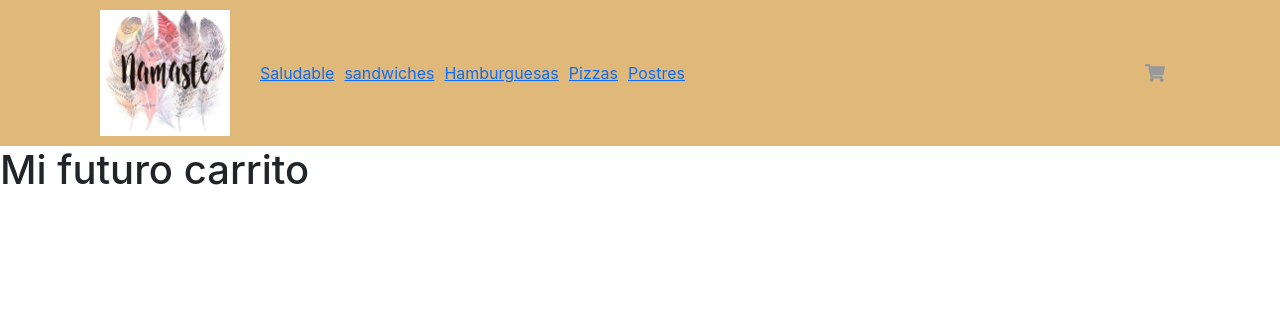
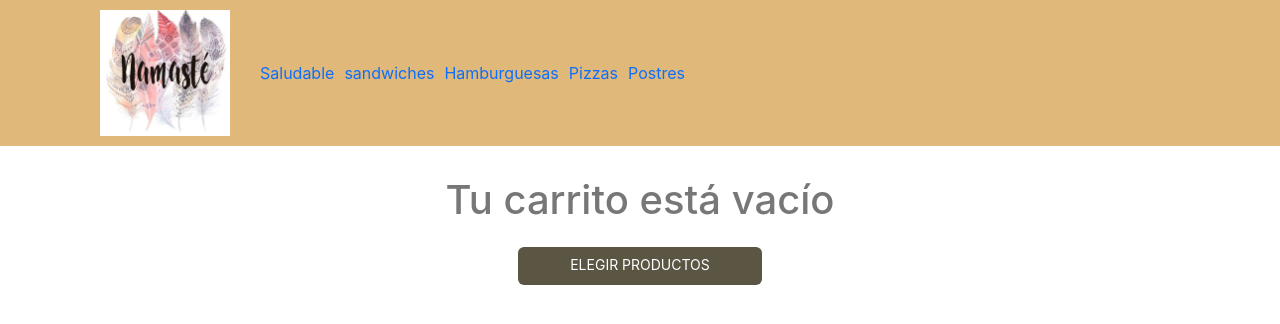
Before and after one commit to cgm11/namastestore_garciamontoya, a React (Create React App) app: page /cart in a window 1280 px wide. Shown: the top 324 px of the page. Built offline with nearby package versions, Linux system fonts and the light colour scheme.

Commit message:
new cart component

```diff
--- a/src/components/CartContainer/CartContainer.jsx
+++ b/src/components/CartContainer/CartContainer.jsx
@@ -1,7 +1,52 @@
 import React from "react";
+import { useContext } from "react";
+import { MdDeleteOutline } from "react-icons/md";
+
+import { CartContext } from "../../context/CartContex";
+import { Link } from "react-router-dom";
+import styles from "./styles.module.css";
 
 const CartContainer = () => {
-    return(<h1>Mi futuro carrito</h1>)
-}
+  const { cart, removeItem, clear, total } = useContext(CartContext);
+  return (
+    <div>
+      {cart.length > 0 ? (
+        <div className={styles.cartContainer}>
+          <h1>Tus compras</h1>
+          {cart.map((item) => (
+            <div className={styles.itemContainer} key={item.skuId}>
+              <img src={item.image} alt={item.name} />
+              <p>{item.name}</p>
+              <p>Cantidad: {item.cantidad}</p>
+              <p>Precio: ${item.cantidad * item.price}</p>
+              <span
+                className={styles.deleteIcon}
+                onClick={() => removeItem(item.skuId)}
+              >
+                <MdDeleteOutline />
+              </span>
+            </div>
+          ))}
+          <div className={styles.totalContainer}>
+            <h2>Total: ${total()}</h2>
+            <div>
+              <div className={styles.button}>
+                <Link to="/">Terminar mi compra</Link>
+              </div>
+              <div onClick={clear}>Vaciar Carrito</div>
+            </div>
+          </div>
+        </div>
+      ) : (
+        <div className={styles.emptyCartContainer}>
+          <h1>Tu carrito está vacío</h1>
+          <div className={`${styles.button} ${styles.width}`}>
+            <Link to="/">Elegir productos</Link>
+          </div>
+        </div>
+      )}
+    </div>
+  );
+};
 
-export default CartContainer
+export default CartContainer;
--- /dev/null
+++ b/src/components/CartContainer/styles.module.css
@@ -0,0 +1,72 @@
+.emptyCartContainer {
+    display: flex;
+    color: #777;
+    margin: 30px;
+    flex-direction: column;
+    align-items: center;
+}
+
+.button {
+    height: 38px;
+    background: #5b5644;
+    border-radius: 6px;
+    margin-top: 15px;
+    transition: all 450ms cubic-bezier(0.23, 1, 0.32, 1) 0ms;
+    padding: 0 20px;
+    text-align: center;
+}
+
+.width {
+    width: 20%;
+}
+
+.button a {
+    text-decoration: none;
+    line-height: 36px;
+    font-size: 14px;
+    text-transform: uppercase;
+    font-weight: 400;
+    color: #FFF;
+}
+
+.button:hover {
+    background: #be9d5c;
+    box-shadow: 0 1px 6px rgb(0 0 0 / 12%), 0 1px 4px rgb(0 0 0 / 12%);
+    color: #FFF;
+    outline-color: transparent;
+}
+
+.cartContainer {
+    color: #777;
+    margin: 30px 10%;
+    text-align: center;
+}
+
+img {
+    width: 70px;
+}
+
+.itemContainer {
+    display: flex;
+    align-items: center;
+    font-size: 24px;
+    justify-content: space-around;
+    margin: 10px 0px;
+    padding: 10px 0px;
+    border-bottom: 2px solid #777;
+
+}
+
+.deleteIcon {
+    margin-bottom: 22px;
+}
+
+.totalContainer {
+    display: flex;
+    flex-direction: column;
+    align-items: flex-end;
+}
+
+a {
+    text-decoration: none;
+}
--- a/src/components/NavBar/CartWidget.jsx
+++ b/src/components/NavBar/CartWidget.jsx
@@ -1,14 +1,22 @@
-import React from 'react'
-import { FaShoppingCart } from 'react-icons/fa';
+import React, { useContext } from "react";
+import { FaShoppingCart } from "react-icons/fa";
 
-import styles from './styles.module.css'
+import { CartContext } from "../../context/CartContex";
+import styles from "./styles.module.css";
 
 const CartWidget = () => {
-    return (
+  const { cart, totalItems } = useContext(CartContext);
+
+  return (
+    <div>
+      {cart.length > 0 && (
         <div className={styles.iconContainer}>
-            <FaShoppingCart />
+          <FaShoppingCart />
+          <span className={styles.total}>{totalItems()}</span>
         </div>
-    )
-}
+      )}
+    </div>
+  );
+};
 
-export default CartWidget
+export default CartWidget;
--- a/src/components/NavBar/styles.module.css
+++ b/src/components/NavBar/styles.module.css
@@ -43,6 +43,13 @@
     margin-left: 10px;
 }
 
+.total {
+    color: #777;
+    font-size: 20px;
+    font-weight: 500;
+    margin-left: 3px;
+}
+
 @media (max-width: 600px){
     .logo {
         width: 75px;
--- a/src/context/CartContex.jsx
+++ b/src/context/CartContex.jsx
@@ -21,13 +21,23 @@ export const CartProvider = ({children}) => {
         return cart.some((prod) => prod.skuId === id)
     }
 
+    const total = () => {
+        return cart.reduce((acc, next) => acc + next.cantidad * next.price, 0)
+    }
+
+    const totalItems = () => {
+        return cart.reduce((acc, next) => acc + next.cantidad, 0)
+    }
+
     return (
         <CartContext.Provider value={{
             cart,
             addItem,
             removeItem,
             clear,
-            isInCart
+            isInCart,
+            total,
+            totalItems
         }}>
             {children}
         </CartContext.Provider>
```
